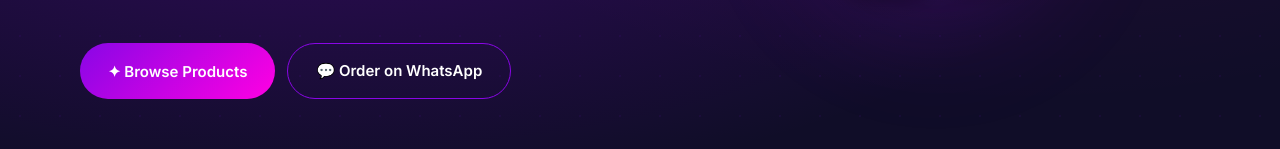
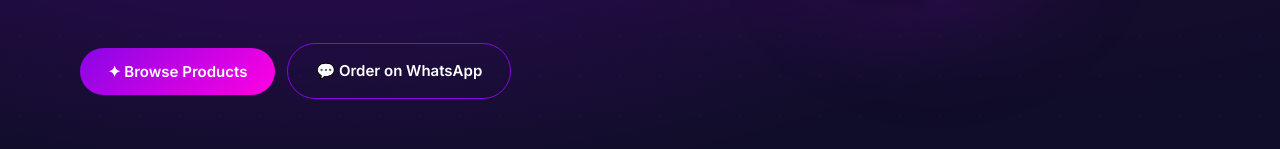
Before and after one commit to omarbenothm0/primespace, a Next.js app: page / in a window 1280 px wide. Shown: the part 544-693 px from the top of the page. Built offline with nearby package versions, Linux system fonts and the light colour scheme.

Commit message:
fix mobile buttons alignment

```diff
--- a/src/components/Hero.tsx
+++ b/src/components/Hero.tsx
@@ -114,7 +114,7 @@
             </p>
 
             <div className="hero-buttons" style={{
-              display: "flex", gap: 12, flexWrap: "wrap",
+              display: "flex", gap: 12, flexWrap: "wrap", alignItems: "center",
               marginBottom: 48,
               opacity: visible ? 1 : 0,
               transform: visible ? "translateY(0)" : "translateY(24px)",
```
